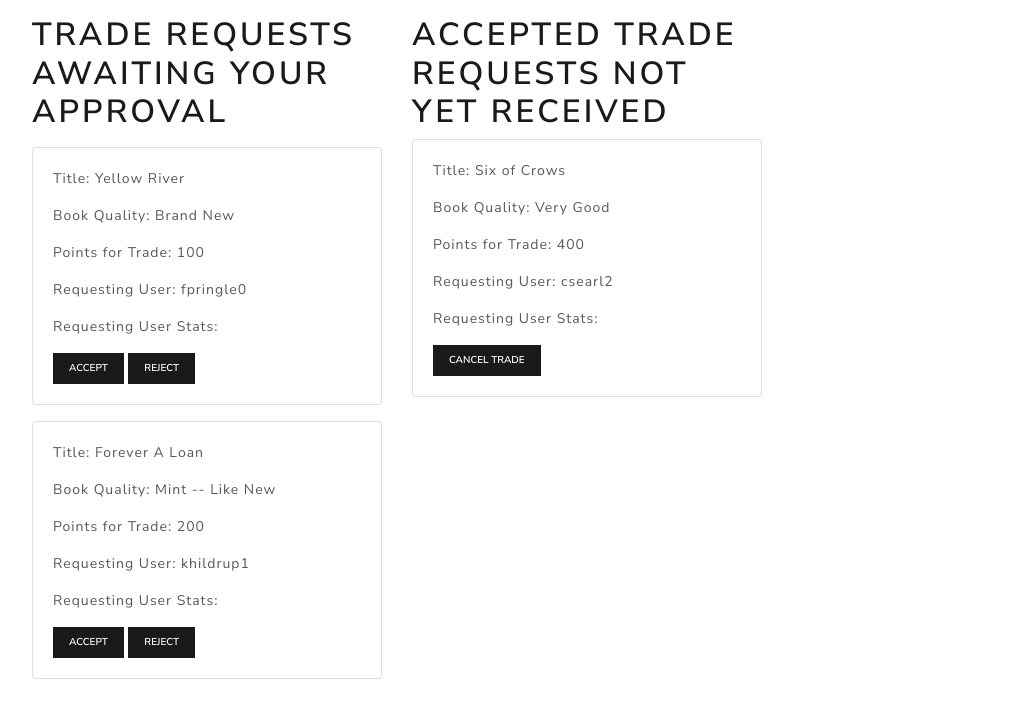
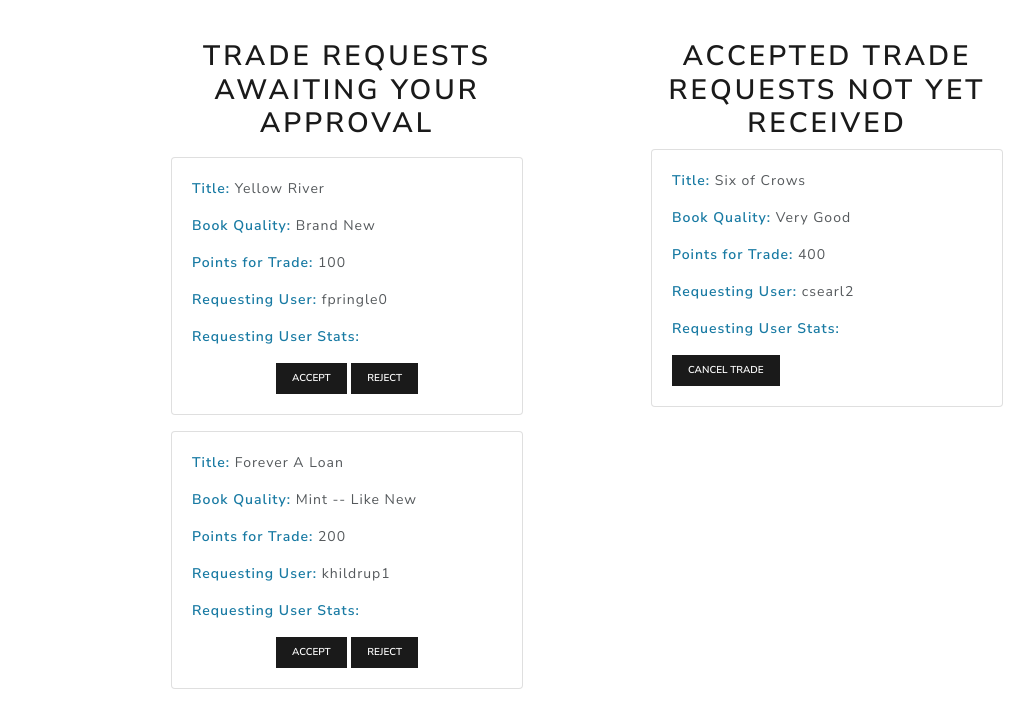
Before and after one commit to lagunasmel/BookSwap, a Flask app: page /my-trades in a window 1280 px wide. Shown: the part 89-802 px from the top of the page, without its empty margins (53-1087 px from the left). Before the commit the page ends 768 px from the top, so only its background shows below. Run offline with Flask 2, Linux system fonts and the light colour scheme; the visitor is signed in with stand-in values (Sample User, id 1); data comes from the database, SQL or seed files in the repository; some libraries are stand-ins or nearby versions.

Commit message:
Updated HTML in my-trades.html

```diff
--- a/templates/user/my-trades.html
+++ b/templates/user/my-trades.html
@@ -1,21 +1,29 @@
 {% extends "layout.html" %}
 {% block content %}
+    <style>
+        span {
+            color: #187aa3;
+            font-weight: bold;
+        }
+    </style>
+
     <p></p>
-<div class="container m-6">
+    <div class="container m-6 w-75">
         <div class="row">
-        <div class="col-4">
-            <h1> Trade Requests Awaiting Your Approval </h1>
+            <div class="col-5 p-4 mx-auto">
+                <h2 class="text-center"> Trade Requests Awaiting Your Approval </h2>
                 {% for trade in trade_info %}
                     {% if trade["StatusId"] == 2 %}
                         <p></p>
                         <div class="card">
                             <div class="card-body">
-                    <p>Title: {{ trade["Title"] }}</p>
-                    <p>Book Quality: {{ trade["Quality"] }}</p>
-                    <p>Points for Trade: {{ trade["Points"] }}</p>
-                    <p>Requesting User: {{ trade["Requester"] }}</p>
-                    <p>Requesting User Stats:</p>
+                                <p><span> Title:</span> {{ trade["Title"] }}</p>
+                                <p><span>Book Quality:</span> {{ trade["Quality"] }}</p>
+                                <p><span>Points for Trade:</span> {{ trade["Points"] }}</p>
+                                <p><span>Requesting User:</span> {{ trade["Requester"] }}</p>
+                                <p><span>Requesting User Stats:</span></p>
                                 <!-- the below buttons are currently non-functional; update coming in sprint 5 -->
+                                <div class="text-center">
                                     <form>
                                         <button type="submit" class="btn btn-primary btn-sm"
                                                 formaction="***Add button functionality***">Accept
@@ -26,20 +34,21 @@
                                     </form>
                                 </div>
                             </div>
+                        </div>
                     {% endif %}
                 {% endfor %}
             </div>
-        <div class="col-4">
-            <h1> Accepted Trade Requests Not Yet Received </h1>
+            <div class="col-5 p-4 mx-auto">
+                <h2 class="text-center"> Accepted Trade Requests Not Yet Received </h2>
                 {% for trade in trade_info %}
                     {% if trade["StatusId"] == 3 %}
                         <div class="card">
                             <div class="card-body">
-                    <p>Title: {{ trade["Title"] }}</p>
-                    <p>Book Quality: {{ trade["Quality"] }}</p>
-                    <p>Points for Trade: {{ trade["Points"] }}</p>
-                    <p>Requesting User: {{ trade["Requester"] }}</p>
-                    <p>Requesting User Stats:</p>
+                                <p><span> Title: </span> {{ trade["Title"] }}</p>
+                                <p><span>Book Quality:</span> {{ trade["Quality"] }}</p>
+                                <p><span>Points for Trade:</span> {{ trade["Points"] }}</p>
+                                <p><span>Requesting User:</span> {{ trade["Requester"] }}</p>
+                                <p><span>Requesting User Stats:</span></p>
                                 <!-- the below button is currently non-functional; update coming in sprint 5 -->
                                 <form>
                                     <button type="submit" class="btn btn-primary btn-sm"
```
Lines whose indentation alone changed are shown as unchanged.
